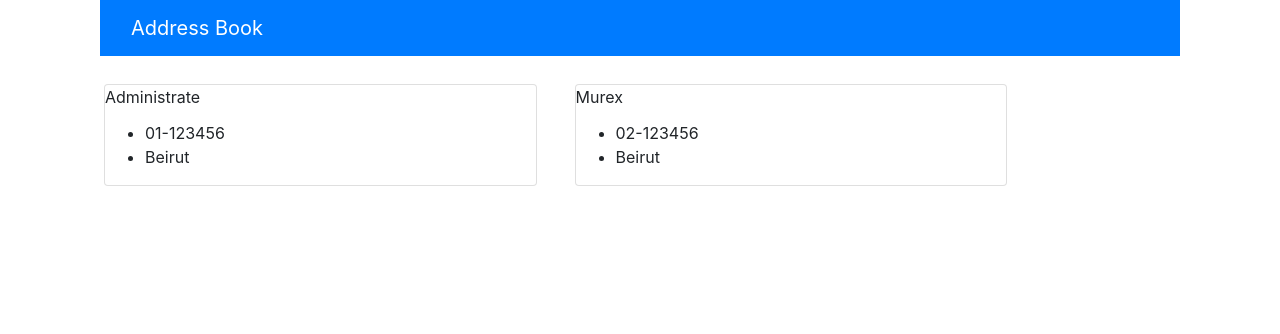
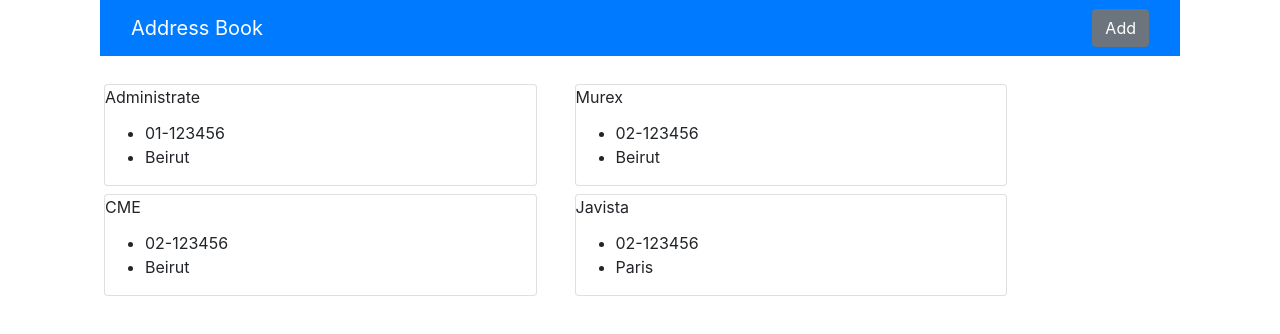
Before and after one commit to Marven-AC/Address-Book, a React (Create React App) app in the folder address-book/: page / in a window 1280 px wide. Shown: the top 334 px of the page. Built offline with nearby package versions, Linux system fonts and the light colour scheme.

Commit message:
Buttons and Employee Card

```diff
--- a/address-book/src/components/Navbar.js
+++ b/address-book/src/components/Navbar.js
@@ -1,4 +1,4 @@
-import { Navbar, NavbarBrand } from 'reactstrap';
+import { Navbar, NavbarBrand, Button } from 'reactstrap';
 
 function NavbarMenu(){
     return (
@@ -6,7 +6,9 @@
           <Navbar dark color="primary">
               <div className="container">
                 <NavbarBrand href="/">Address Book</NavbarBrand>
+                <Button>Add</Button>
               </div>
+
             </Navbar>
         </div>
       );
--- a/address-book/src/components/Organizations.js
+++ b/address-book/src/components/Organizations.js
@@ -1,5 +1,5 @@
 import React, { Component } from 'react';
-import { Collapse, Button, CardBody, Card,  CardTitle, CardText } from 'reactstrap';
+import { Button, CardBody, Card,  CardTitle, CardText } from 'reactstrap';
 
 
 
@@ -13,6 +13,24 @@
 
   onSelectedOrganization(org){
     this.setState({selectedOrganization: org});
+  }
+
+  renderOrganization(organization){
+    if(organization != null)
+      return(
+        <Card>
+          <CardBody>
+            <CardTitle>{"Employees of " + organization.name}</CardTitle>
+            <CardText>{organization.employees[0].name}</CardText>
+            <div className="row">
+              <div className="col-4"><Button>Update</Button></div>
+              <div className="col-4"><Button>Add</Button></div>
+              <div className="col-4"><Button>Delete</Button></div>
+            </div>
+
+          </CardBody>
+        </Card>
+      );
   }
 
   render(){
@@ -39,6 +57,12 @@
         <div className="row">
           {organizations}
         </div>
+        <div className="row">
+          <div className="col-12  m-1">
+            {this.renderOrganization(this.state.selectedOrganization)}
+          </div>
+
+        </div>
       </div>
     );
   }
--- a/address-book/src/test.js
+++ b/address-book/src/test.js
@@ -4,25 +4,70 @@
         "name": "Administrate",
         "address": "Beirut",
         "number": "01-123456",
-        "employees": {
+        "employees": [
+            {
+                "id":1,
                 "first_name": "Marven",
                 "last_name": "ac",
                 "address": "Fanar",
                 "number": "70-971698",
                 "email": "marven901@gmail.com"
+            },
+            {
+                "id":2,
+                "first_name": "georges",
+                "last_name": "ac",
+                "address": "paris",
+                "number": "71-971698",
+                "email": "georges@gmail.com"
             }
+        ]
+
+
     },
     {
         "id": 2,
         "name": "Murex",
         "address": "Beirut",
         "number": "02-123456",
-        "employees": {
+        "employees":[
+            {
                 "first_name": "Jean",
                 "last_name": "H",
                 "address": "Fanar",
                 "number": "70-971608",
                 "email": "jean@gmail.com"
             }
+        ]
+    },
+    {
+        "id": 3,
+        "name": "CME",
+        "address": "Beirut",
+        "number": "02-123456",
+        "employees":[
+            {
+                "first_name": "Elias",
+                "last_name": "H",
+                "address": "Fanar",
+                "number": "70-971608",
+                "email": "jean@gmail.com"
             }
         ]
+    },
+    {
+        "id": 4,
+        "name": "Javista",
+        "address": "Paris",
+        "number": "02-123456",
+        "employees":[
+            {
+                "first_name": "Michel",
+                "last_name": "H",
+                "address": "Fanar",
+                "number": "70-971608",
+                "email": "jean@gmail.com"
+            }
+        ]
+    }
+]
```
Lines whose indentation alone changed are shown as unchanged.
